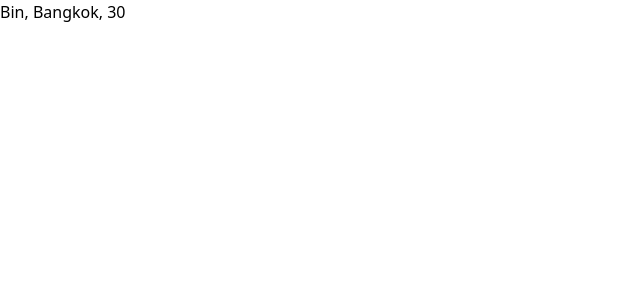
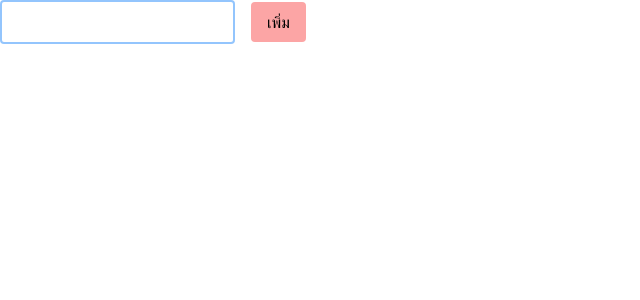
Before and after one commit to soAcademy/workshop-state-and-event, a React (Create React App) app: page / in a window 1280 px wide. Shown: the top 300 px of the page, without its empty margins (0-640 px from the left). Built offline with nearby package versions, Linux system fonts and the light colour scheme.

Commit message:
feat: answer

```diff
--- a/src/App.js
+++ b/src/App.js
@@ -2,6 +2,10 @@ import LocalStorage1 from "./LocalStorageAnswer/LocalStorage1";
 import LocalStorage2 from "./LocalStorageAnswer/LocalStorage2";
 import LocalStorage3 from "./LocalStorageAnswer/LocalStorage3";
 import LocalStorage4 from "./LocalStorageAnswer/LocalStorage4";
+import ToDoList1 from "./ToDoListAnswers/ToDoList1";
+import ToDoList2 from "./ToDoListAnswers/ToDoList2";
+import ToDoList3 from "./ToDoListAnswers/ToDoList3";
+import ToDoList4 from "./ToDoListAnswers/ToDoList4";
 
 const App = () => {
   return (
@@ -9,7 +13,11 @@ const App = () => {
       {/* <LocalStorage1 /> */}
       {/* <LocalStorage2 /> */}
       {/* <LocalStorage3 /> */}
-      <LocalStorage4 />
+      {/* <LocalStorage4 /> */}
+      {/* <ToDoList1 /> */}
+      {/* <ToDoList2 /> */}
+      {/* <ToDoList3 /> */}
+      <ToDoList4 />
     </>
   );
 };
--- /dev/null
+++ b/src/ToDoListAnswers/ToDoList1.js
@@ -0,0 +1,36 @@
+import React, { useState, useEffect } from "react";
+
+const ToDoList1 = () => {
+  const [tasks, setTasks] = useState();
+
+  const addTask = (e) => {
+    e.preventDefault();
+    const _tasks = JSON.parse(localStorage.getItem("tasks")) ?? [];
+    console.log(e.target["task"].value);
+    const newTasks = [
+      ..._tasks,
+      {
+        task: e.target["task"].value,
+      },
+    ];
+
+    localStorage.setItem("tasks", JSON.stringify(newTasks));
+  };
+
+  return (
+    <>
+      <form onSubmit={(e) => addTask(e)}>
+        <input
+          type="text"
+          id="task"
+          className="border-2 border-blue-300 rounded py-2 mr-4"
+        />
+        <button type="submit" className="px-4 py-2 bg-red-300 rounded">
+          เพิ่ม
+        </button>
+      </form>
+    </>
+  );
+};
+
+export default ToDoList1;
--- /dev/null
+++ b/src/ToDoListAnswers/ToDoList2.js
@@ -0,0 +1,44 @@
+import React, { useState, useEffect } from "react";
+
+const ToDoList2 = () => {
+  const _tasks = JSON.parse(localStorage.getItem("tasks")) ?? [];
+  console.log(_tasks);
+  const [tasks, setTasks] = useState(_tasks);
+
+  const addTask = (e) => {
+    e.preventDefault();
+    const _tasks = JSON.parse(localStorage.getItem("tasks")) ?? [];
+    console.log(e.target["task"].value);
+    const newTasks = [
+      ..._tasks,
+      {
+        task: e.target["task"].value,
+      },
+    ];
+
+    localStorage.setItem("tasks", JSON.stringify(newTasks));
+    setTasks(newTasks);
+  };
+
+  return (
+    <>
+      <form onSubmit={(e) => addTask(e)}>
+        <input
+          type="text"
+          id="task"
+          className="border-2 border-blue-300 rounded py-2 mr-4"
+        />
+        <button type="submit" className="px-4 py-2 bg-red-300 rounded">
+          เพิ่ม
+        </button>
+      </form>
+      <div>
+        {tasks?.map((r) => (
+          <div className="bg-yellow-300 mt-2">{r.task}</div>
+        ))}
+      </div>
+    </>
+  );
+};
+
+export default ToDoList2;
--- /dev/null
+++ b/src/ToDoListAnswers/ToDoList3.js
@@ -0,0 +1,51 @@
+import React, { useState, useEffect } from "react";
+
+const ToDoList3 = () => {
+  const _tasks = JSON.parse(localStorage.getItem("tasks")) ?? [];
+  console.log(_tasks);
+  const [tasks, setTasks] = useState(_tasks);
+
+  const addTask = (e) => {
+    e.preventDefault();
+    const _tasks = JSON.parse(localStorage.getItem("tasks")) ?? [];
+    console.log(e.target["task"].value);
+    const newTasks = [
+      ..._tasks,
+      {
+        id: new Date().getTime(),
+        task: e.target["task"].value,
+        datetime: new Date(),
+        status: "active",
+      },
+    ].sort((a, b) => b.id - a.id);
+
+    localStorage.setItem("tasks", JSON.stringify(newTasks));
+    setTasks(newTasks);
+  };
+
+  return (
+    <>
+      <form onSubmit={(e) => addTask(e)}>
+        <input
+          type="text"
+          id="task"
+          className="border-2 border-blue-300 rounded py-2 mr-4"
+        />
+        <button type="submit" className="px-4 py-2 bg-red-300 rounded">
+          เพิ่ม
+        </button>
+      </form>
+      <div>
+        {tasks?.map((r) => (
+          <div className="bg-yellow-300 mt-2">
+            <h1>{r.task}</h1>
+            <div>สถานะ: {r.status}</div>
+            <div>วันที่: {new Date(r.datetime).toLocaleString()}</div>
+          </div>
+        ))}
+      </div>
+    </>
+  );
+};
+
+export default ToDoList3;
--- /dev/null
+++ b/src/ToDoListAnswers/ToDoList4.js
@@ -0,0 +1,92 @@
+import React, { useState, useEffect } from "react";
+
+const ToDoList4 = () => {
+  const _tasks = JSON.parse(localStorage.getItem("tasks")) ?? [];
+  console.log(_tasks);
+  const [tasks, setTasks] = useState(_tasks);
+
+  const updateTasks = (newTasks) => {
+    console.log(newTasks);
+    localStorage.setItem(
+      "tasks",
+      JSON.stringify(newTasks.sort((a, b) => b.id - a.id))
+    );
+    setTasks(newTasks);
+  };
+
+  const addTask = (e) => {
+    e.preventDefault();
+    const _tasks = JSON.parse(localStorage.getItem("tasks")) ?? [];
+    console.log(e.target["task"].value);
+    const newTasks = [
+      ..._tasks,
+      {
+        id: new Date().getTime(),
+        task: e.target["task"].value,
+        datetime: new Date(),
+        status: "active",
+      },
+    ];
+    updateTasks(newTasks);
+  };
+
+  const doneTask = (id) => {
+    const targetTask = tasks.filter((r) => r.id === id)[0];
+    const newTasks = [
+      ...tasks.filter((r) => r.id !== id),
+      {
+        id,
+        task: targetTask.task,
+        datetime: targetTask.datetime,
+        status: "done",
+      },
+    ];
+    updateTasks(newTasks);
+  };
+
+  const deleteTask = (id) => {
+    const newTasks = tasks.filter((r) => r.id != id);
+
+    updateTasks(newTasks);
+  };
+
+  return (
+    <>
+      <form onSubmit={(e) => addTask(e)}>
+        <input
+          type="text"
+          id="task"
+          className="border-2 border-blue-300 rounded py-2 mr-4"
+        />
+        <button type="submit" className="px-4 py-2 bg-red-300 rounded">
+          เพิ่ม
+        </button>
+      </form>
+      <div>
+        {tasks?.map((r) => (
+          <div className="bg-yellow-300 mt-2">
+            <h1>{r.task}</h1>
+            <div>สถานะ: {r.status}</div>
+            <div>วันที่: {new Date(r.datetime).toLocaleString()}</div>
+            <div>
+              <button
+                className="bg-green-300 px-4"
+                onClick={() => doneTask(r.id)}
+              >
+                done
+              </button>
+              <button
+                className="bg-orange-300 px-4"
+                onClick={() => deleteTask(r.id)}
+              >
+                delete
+              </button>
+            </div>
+          </div>
+        ))}
+      </div>
+    </>
+  );
+};
+
+export default ToDoList4;
```
Also changed, not shown: 1 other file (tests, documents, lock files or other folders).
